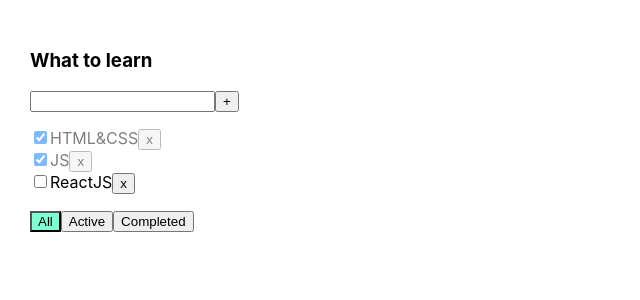
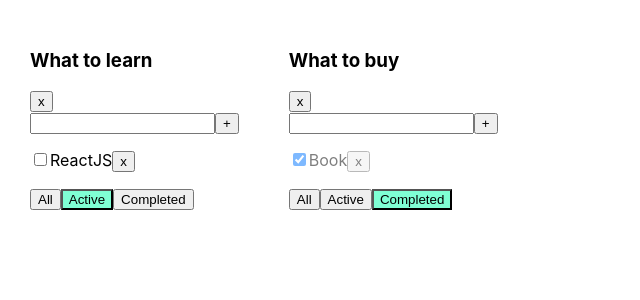
Before and after one commit to Oleg-Melnikow/TodoList_TS, a React (Create React App) app: page / in a window 1280 px wide. Shown: the top 300 px of the page, without its empty margins (0-640 px from the left). Built offline with nearby package versions, Linux system fonts and the light colour scheme.

Commit message:
add several todoList, add deleted todoList and refactoring

```diff
--- a/src/App.tsx
+++ b/src/App.tsx
@@ -5,49 +5,88 @@ import {v1} from "uuid";
 
 export type FilterValueType = "all" | "active" | "completed";
 
+type TodoListType = {
+    id: string,
+    title: string,
+    filter: FilterValueType
+}
+
 function App() {
 
-    const [tasks, setTasks] = useState([
-        {id: v1(), title: "HTML&CSS", isDone: true},
-        {id: v1(), title: "JS", isDone: true},
-        {id: v1(), title: "ReactJS", isDone: false}
-    ])
-
-    const [filter, setFilter] = useState<FilterValueType>("all")
-    let tasksForTodoList = tasks
-    if (filter === "active") {
-        tasksForTodoList = tasks.filter(t => t.isDone === false)
-    }
-    if (filter === "completed") {
-        tasksForTodoList = tasks.filter(t => t.isDone === true)
+    function remoteTask(id: string, todoListId: string) {
+        tasks[todoListId] = tasks[todoListId].filter(t => t.id !== id)
+        setTasks({...tasks})
     }
 
-    function remoteTask(id: string) {
-        const filteredTasks = tasks.filter(t => t.id !== id)
-        setTasks(filteredTasks)
+    function changeFilter(value: FilterValueType, todoListId: string) {
+        let todoList = todoLists.find(tl => tl.id === todoListId)
+        if(todoList){
+            todoList.filter = value
+            setTodoLists([...todoLists])
+        }
+
+    }
+    function addTask(title: string, todoListId: string) {
+        let newTask = {id: v1(), title: title, isDone: false}
+        tasks[todoListId] = [newTask, ...tasks[todoListId]]
+        setTasks({...tasks})
     }
 
-    function changeFilter(value: FilterValueType) {
-        setFilter(value)
-    }
-
-    function addTask(title: string) {
-        let newTask = {id: v1(), title: title, isDone: false}
-        setTasks([newTask, ...tasks])
-    }
-
-    function changeStatus(id: string, isDone: boolean){
-        let task = tasks.find(t => t.id === id)
+    function changeStatus(id: string, isDone: boolean, todoListId: string){
+        let task = tasks[todoListId].find(t => t.id === id)
         if(task){
             task.isDone = isDone
-            setTasks([...tasks])
+            setTasks({...tasks})
         }
     }
 
+    function remoteTodoList(todoListId: string) {
+        debugger
+        todoLists = todoLists.filter(t => t.id !== todoListId)
+        setTodoLists(todoLists)
+        delete tasks[todoListId]
+        setTasks({...tasks})
+    }
+
+    let todoList1 = v1()
+    let todoList2 = v1()
+
+    let [todoLists, setTodoLists] = useState<Array<TodoListType>>([
+        {id: todoList1, title: "What to learn", filter: "active"},
+        {id: todoList2, title: "What to buy", filter: "completed"}
+    ])
+
+    const [tasks, setTasks] = useState({
+        [todoList1]: [
+            {id: v1(), title: "HTML&CSS", isDone: true},
+            {id: v1(), title: "JS", isDone: true},
+            {id: v1(), title: "ReactJS", isDone: false}
+        ],
+        [todoList2]: [
+            {id: v1(), title: "Book", isDone: true},
+            {id: v1(), title: "Journal", isDone: false}
+        ]
+    })
+
     return (
         <div className="App">
-            <TodoList title="What to learn" tasks={tasksForTodoList} remoteTask={remoteTask}
-                      changeFilter={changeFilter} addTask={addTask} changeStatus={changeStatus} filter={filter}/>
+            {todoLists.map(tl => {
+
+                let tasksForTodoList = tasks[tl.id]
+                if (tl.filter === "active") {
+                    tasksForTodoList = tasksForTodoList.filter(t => t.isDone === false)
+                }
+                if (tl.filter === "completed") {
+                    tasksForTodoList = tasksForTodoList.filter(t => t.isDone === true)
+                }
+
+                return <TodoList key={tl.id} title={tl.title} tasks={tasksForTodoList}
+                                 remoteTask={remoteTask} id={tl.id}
+                                 changeFilter={changeFilter} addTask={addTask}
+                                 changeStatus={changeStatus} filter={tl.filter}
+                                 remoteTodoList={remoteTodoList}/>
+            })}
+
         </div>
     );
 }
--- a/src/Todolist.tsx
+++ b/src/Todolist.tsx
@@ -2,12 +2,14 @@ import React, {ChangeEvent, KeyboardEvent, useState} from "react";
 import {FilterValueType} from "./App";
 
 type PropsType = {
+    id: string,
     title: string,
     tasks: Array<TaskType>,
-    remoteTask: (id: string) => void,
-    changeFilter: (value: FilterValueType) => void
-    addTask: (title: string) => void
-    changeStatus: (id: string, isDone: boolean) => void
+    remoteTask: (id: string, todoListId: string) => void,
+    changeFilter: (value: FilterValueType, todoListId: string) => void,
+    addTask: (title: string, todoListId: string) => void,
+    changeStatus: (id: string, isDone: boolean, todoListId: string) => void,
+    remoteTodoList: (todoListId: string) => void,
     filter: string
 }
 
@@ -24,7 +26,7 @@ export function TodoList(props: PropsType) {
 
     function addTask() {
         if (title.trim() !== "") {
-            props.addTask(title)
+            props.addTask(title, props.id)
             setTitle("")
         } else {
             setError("Title is required")
@@ -40,13 +42,17 @@ export function TodoList(props: PropsType) {
         e.key === "Enter" && addTask()
     }
 
-    const onAllClickHandler = () => props.changeFilter("all")
-    const onActiveClickHandler = () => props.changeFilter("active")
-    const onCompletedClickHandler = () => props.changeFilter("completed")
+    const onAllClickHandler = () => props.changeFilter("all", props.id)
+    const onActiveClickHandler = () => props.changeFilter("active", props.id)
+    const onCompletedClickHandler = () => props.changeFilter("completed", props.id)
+    const remoteTodoList = () => props.remoteTodoList(props.id)
 
     return (
         <div>
-            <h3>{props.title}</h3>
+            <div>
+                <h3>{props.title}</h3>
+                <button onClick={remoteTodoList}>x</button>
+            </div>
             <div>
                 <input className={error ? "error" : ""}
                        value={title} onChange={onChangeHandler}
@@ -57,10 +63,10 @@ export function TodoList(props: PropsType) {
             <ul>
                 {
                     props.tasks.map(task => {
-                        const deleteTask = () => props.remoteTask(task.id)
+                        const deleteTask = () => props.remoteTask(task.id, props.id)
                         const onChangeTaskStatus = (e: ChangeEvent<HTMLInputElement>) => {
                             let newIsDoneValue = e.currentTarget.checked
-                            props.changeStatus(task.id, newIsDoneValue)
+                            props.changeStatus(task.id, newIsDoneValue, props.id)
                         }
                         return <li className={task.isDone ? "is-done" : ""}>
                             <input type="checkbox" checked={task.isDone} onChange={onChangeTaskStatus}/>
```
